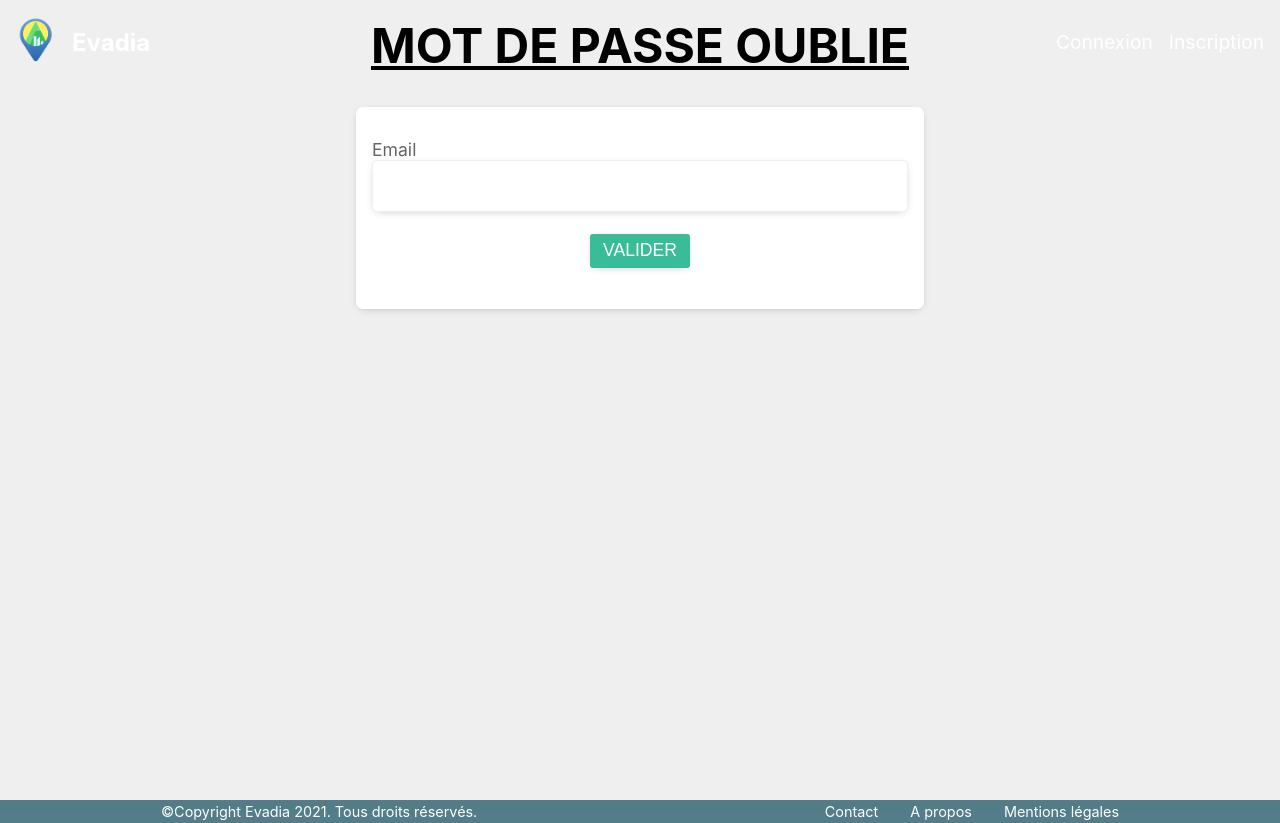
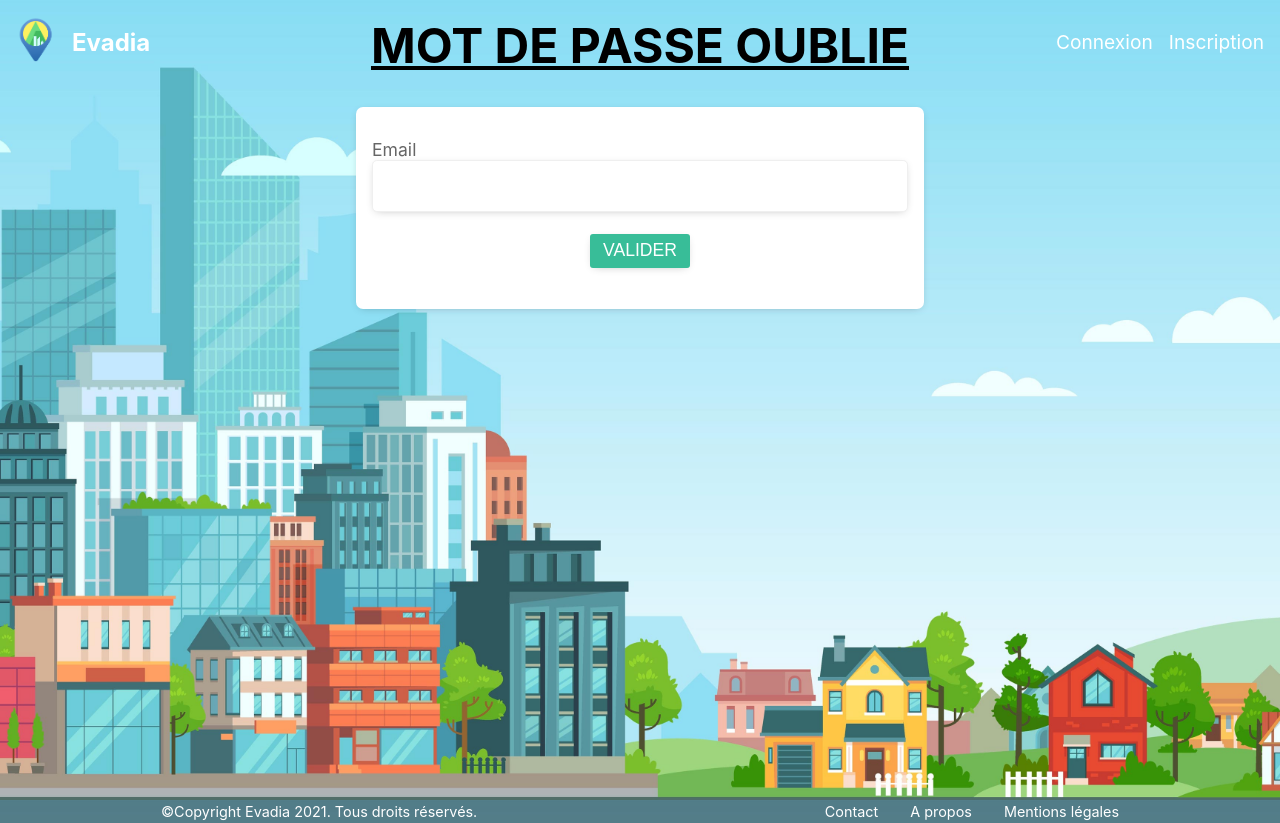
Before and after one commit to Lballanger/Evadia, a React (Vite) app in the folder front/: page /forgottenPassword in a window 1280 px wide. Built offline with nearby package versions, Linux system fonts and the light colour scheme; no server answers.

Commit message:
background forgottenpassword

```diff
--- a/front/src/components/ForgottenPassword/styles.scss
+++ b/front/src/components/ForgottenPassword/styles.scss
@@ -2,6 +2,11 @@
   padding: 1rem 2rem;
   background-color: #efefef;
   min-height: 100vh;
+  background-image: url("../../assets/images/bckgrnd_uhd.jpg");
+  background-repeat: no-repeat;
+  background-size: cover;
+  background-position: center center;
+  background-attachment: fixed;
 
   &__title {
     font-size: 3rem;
```
